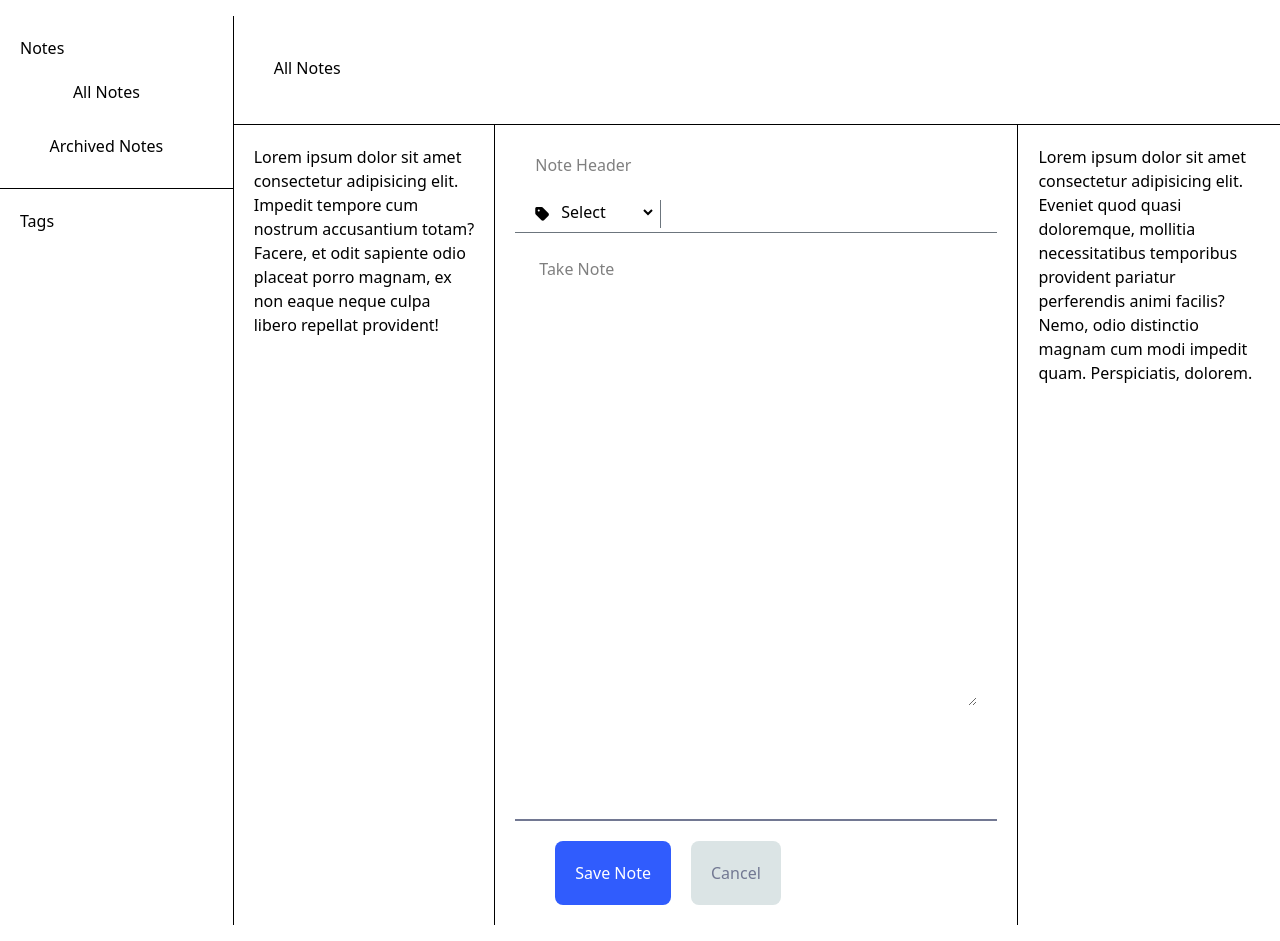
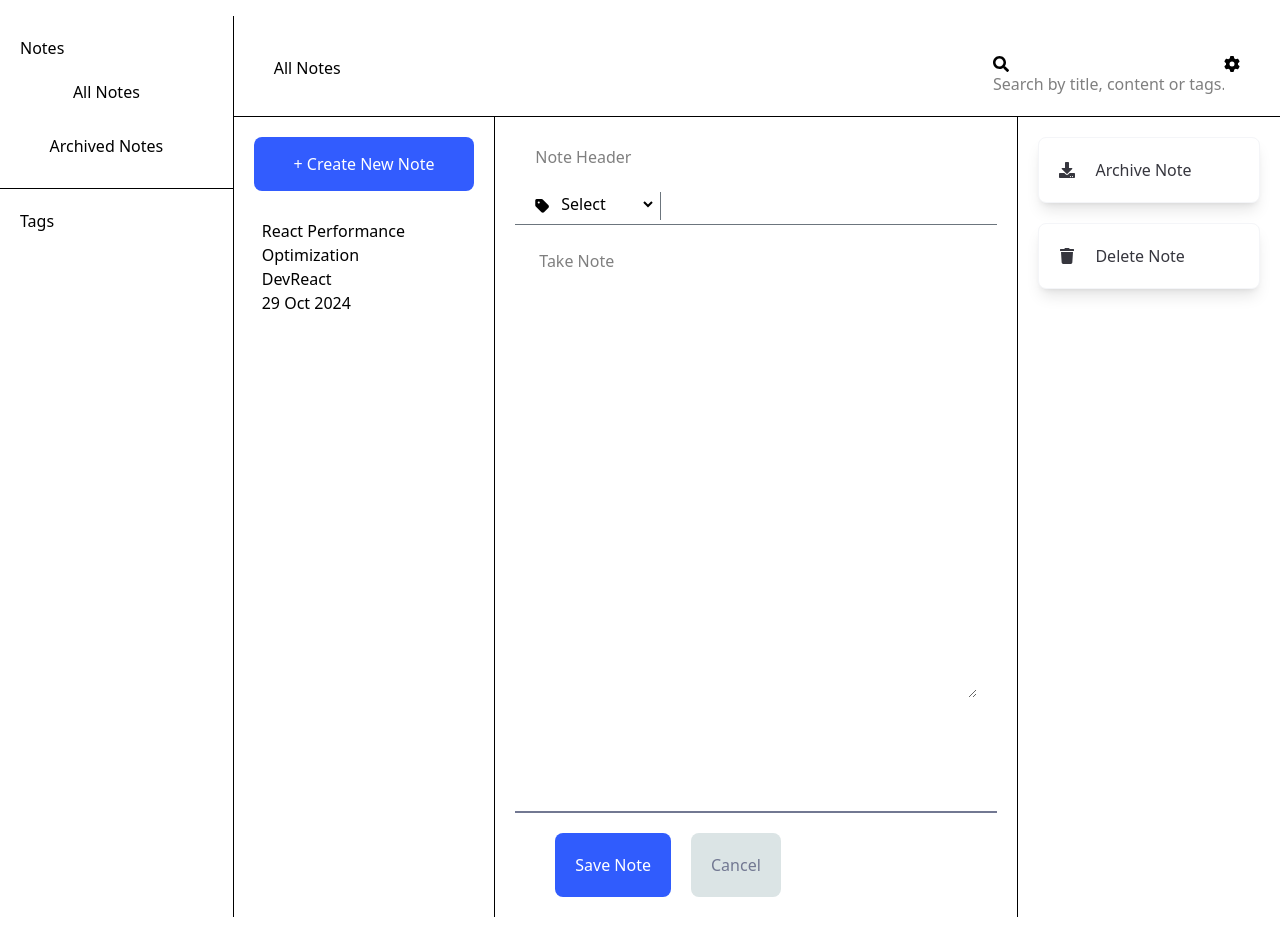
Before and after one commit to acunmedyaakademi/Onur-Sadik-NoteTaking, a React (Vite) app: page / in a window 1280 px wide. Built offline with nearby package versions, Linux system fonts and the light colour scheme.

Commit message:
r-bar ok

```diff
--- a/src/components/CreateNote.jsx
+++ b/src/components/CreateNote.jsx
@@ -1,6 +1,8 @@
 import { useState } from "react";
 import tags from "../configs/tagNames";
 import DefineTags from "./DefineTags";
+import { FaDownload, FaSearch, FaTrash } from "react-icons/fa";
+import { FaDeleteLeft, FaGear, FaUpDown } from "react-icons/fa6";
 
 
 export default function CreateNote() {
@@ -45,17 +47,37 @@ export default function CreateNote() {
         </div>
       </div>
       <div className="xl:col-span-9">
-        <div className="xl:p-[40px] xl:pb-[20px] border-b xl:border-l">
+        <div className="xl:p-[40px] xl:pb-[20px] border-b xl:border-l flex justify-between">
           <div>
           <h1>All Notes</h1>
           </div>
-          <div>
-            <input type="text" />
+          <div className="flex">
+          <div class="">
+                <FaSearch />
+                <input type="text" id="searchInput" placeholder="Search by title, content or tags..."/>
+            </div>
+            <div>
+              <FaGear />
+            </div>
           </div>
+
         </div>
         <div className="xl:grid xl:grid-cols-12 xl:h-screen xl:border-l">
-        <div className="xl:border-r xl:h-screen xl:col-span-3 hidden xl:block xl:p-5">
-        <h1>Lorem ipsum dolor sit amet consectetur adipisicing elit. Impedit tempore cum nostrum accusantium totam? Facere, et odit sapiente odio placeat porro magnam, ex non eaque neque culpa libero repellat provident!</h1>
+        <div className="xl:border-r xl:h-screen xl:col-span-3 hidden xl:block xl:py-5 xl:px-5">
+        <div className="rounded-lg bg-[#325CFE] text-[#FFFFFF] py-[15px] w-full flex items-center justify-center mb-5">
+          <button>+ Create New Note</button>
+        </div>
+        <div className=" hover:bg-[#F4F5F8] rounded-lg p-2">
+        <div>
+          <h1>React Performance Optimization</h1>
+        </div>
+        <button>Dev</button>
+        <button>React</button>
+
+        <div>
+          <p> 29 Oct 2024</p>
+        </div>
+        </div>
         </div>
         <div className="xl:col-span-6 xl:border-r flex flex-col items-center justify-center xl:p-5">
         <div className="w-full pr-[20px] pl-[20px] h-[50px] mb-3 rounded p-1">
@@ -84,7 +106,16 @@ export default function CreateNote() {
         </div>
       </div>
         <div className="xl:col-span-3 hidden xl:block xl:p-5">
-            <h1>Lorem ipsum dolor sit amet consectetur adipisicing elit. Eveniet quod quasi doloremque, mollitia necessitatibus temporibus provident pariatur perferendis animi facilis? Nemo, odio distinctio magnam cum modi impedit quam. Perspiciatis, dolorem.</h1>
+            <div className="flex flex-col gap-5">
+              <div className="border-[#F4F5F8] border w-full rounded-lg flex items-center justify-start gap-5 pl-5 py-4 bg-[#FFFFFF] shadow-lg text-[#36363E] hover:bg-[#F4F5F8] cursor-pointer">
+              <FaDownload />
+              <button className="text-base/8"> Archive Note</button>
+              </div>
+              <div className="border-[#F4F5F8] border w-full rounded-lg flex items-center justify-start gap-5 pl-5 py-4 bg-[#FFFFFF] shadow-lg text-[#36363E] hover:bg-[#F4F5F8] cursor-pointer">
+              <FaTrash />
+              <button className="text-base/8"> Delete Note</button>
+              </div>
+            </div>
         </div>
         </div>
 
```
